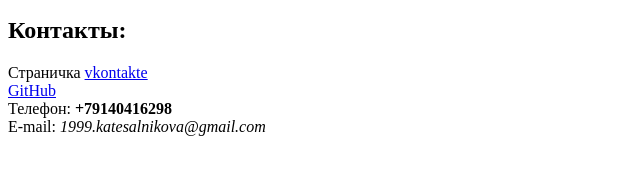
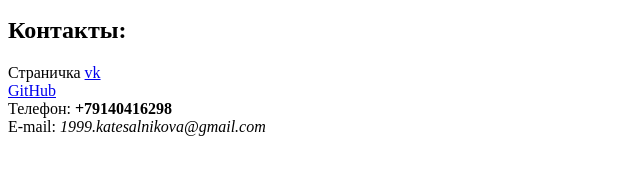
Before and after one commit to salnikovakate/salnikovakate.github.io, a plain HTML site: page index.html in a window 1280 px wide. Shown: the part 532-706 px from the top of the page, 0-640 px from the left. Drawn offline with Linux system fonts and the light colour scheme.

Commit message:
Update index.html

```diff
--- a/index.html
+++ b/index.html
@@ -9,7 +9,7 @@
  <left><img alt="Стэнли" width="50%" src="me.jpg"></left>
  <br/>
  <h2>Контакты:</h2>
- Страничка <a href=https://vk.com/id272056661>vkontakte</a>
+ Страничка <a href=https://vk.com/id272056661>vk</a>
  <br/>
  <a href=https://github.com/salnikovakate>GitHub</a>
  <br/>
```
